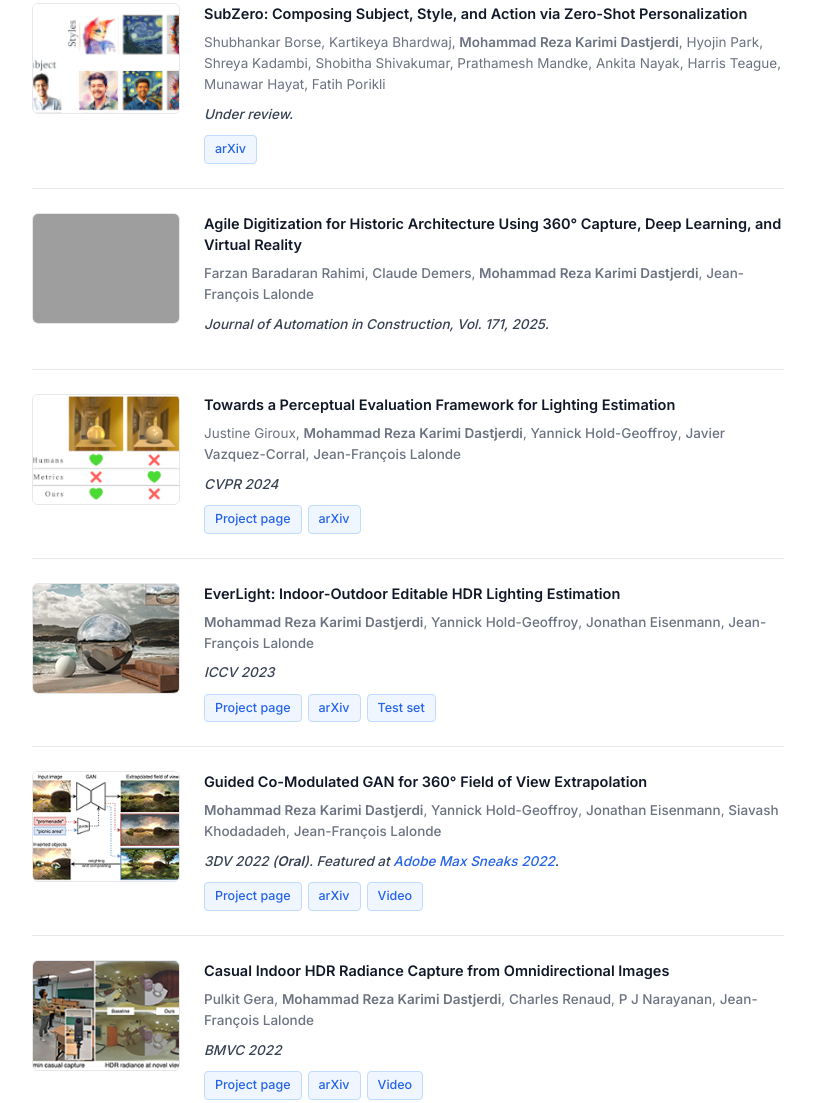
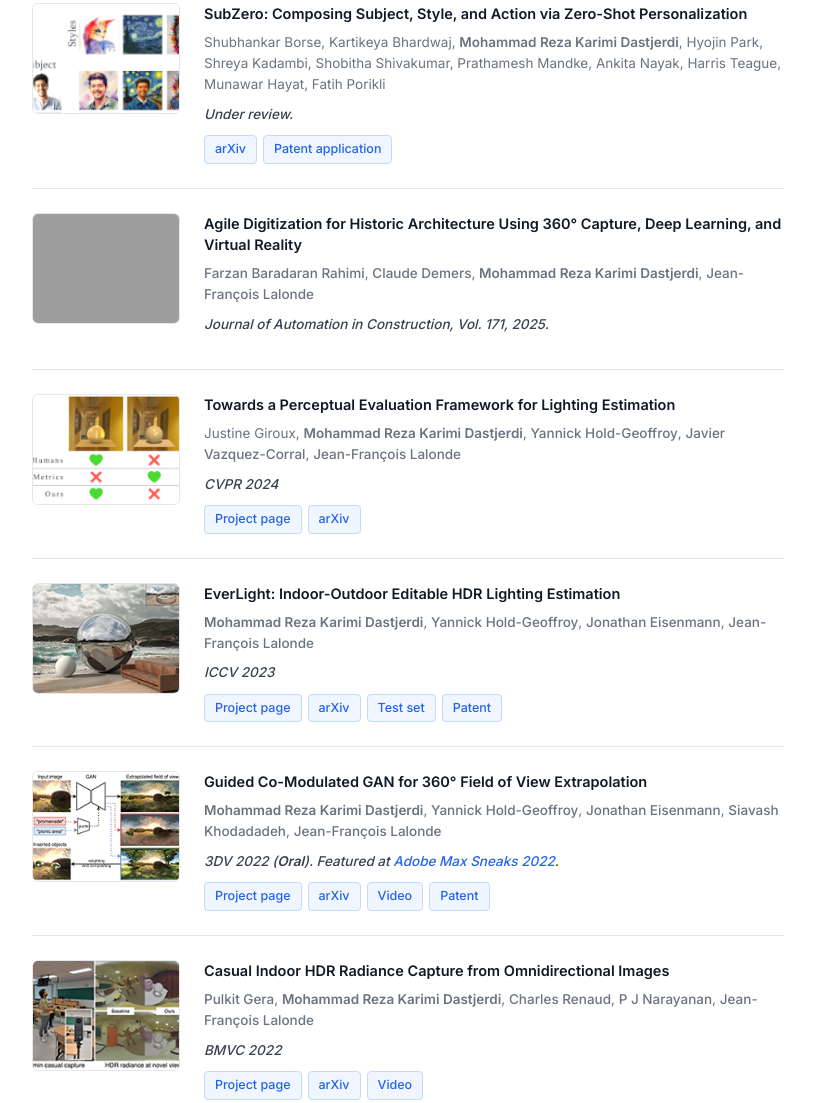
Before and after one commit to MrKarimiD/mrkarimid.github.io, a plain HTML site: page index.html in a window 1280 px wide. Shown: the part 1076-2179 px from the top of the page, without its empty margins (232-1047 px from the left). Drawn offline with Linux system fonts and the light colour scheme; grey boxes are pictures that could not be loaded.

Commit message:
Add patent links for ImmerseGAN, EverLight, and SubZero
Co-Authored-By: Claude Opus 5.5 <noreply@anthropic.com>

```diff
--- a/index.html
+++ b/index.html
@@ -77,6 +77,7 @@
             </div>
             <div class="pub-links">
               <a href="https://arxiv.org/abs/2502.19673">arXiv</a>
+              <a href="https://patents.google.com/patent/US20260154856A1/en">Patent application</a>
             </div>
           </div>
         </div>
@@ -125,6 +126,7 @@
               <a href="https://lvsn.github.io/everlight/">Project page</a>
               <a href="https://arxiv.org/abs/2304.13207">arXiv</a>
               <a href="https://hdrdb-public.s3.valeria.science/singleimagelightestimation/singleimagelightpredictions.zip">Test set</a>
+              <a href="https://patents.google.com/patent/US12682426B2/en">Patent</a>
             </div>
           </div>
         </div>
@@ -143,6 +145,7 @@
               <a href="https://lvsn.github.io/ImmerseGAN/">Project page</a>
               <a href="https://arxiv.org/abs/2204.07286">arXiv</a>
               <a href="https://youtu.be/eyoeV9LC3ic">Video</a>
+              <a href="https://patents.google.com/patent/US12254589B2/en">Patent</a>
             </div>
           </div>
         </div>
```
